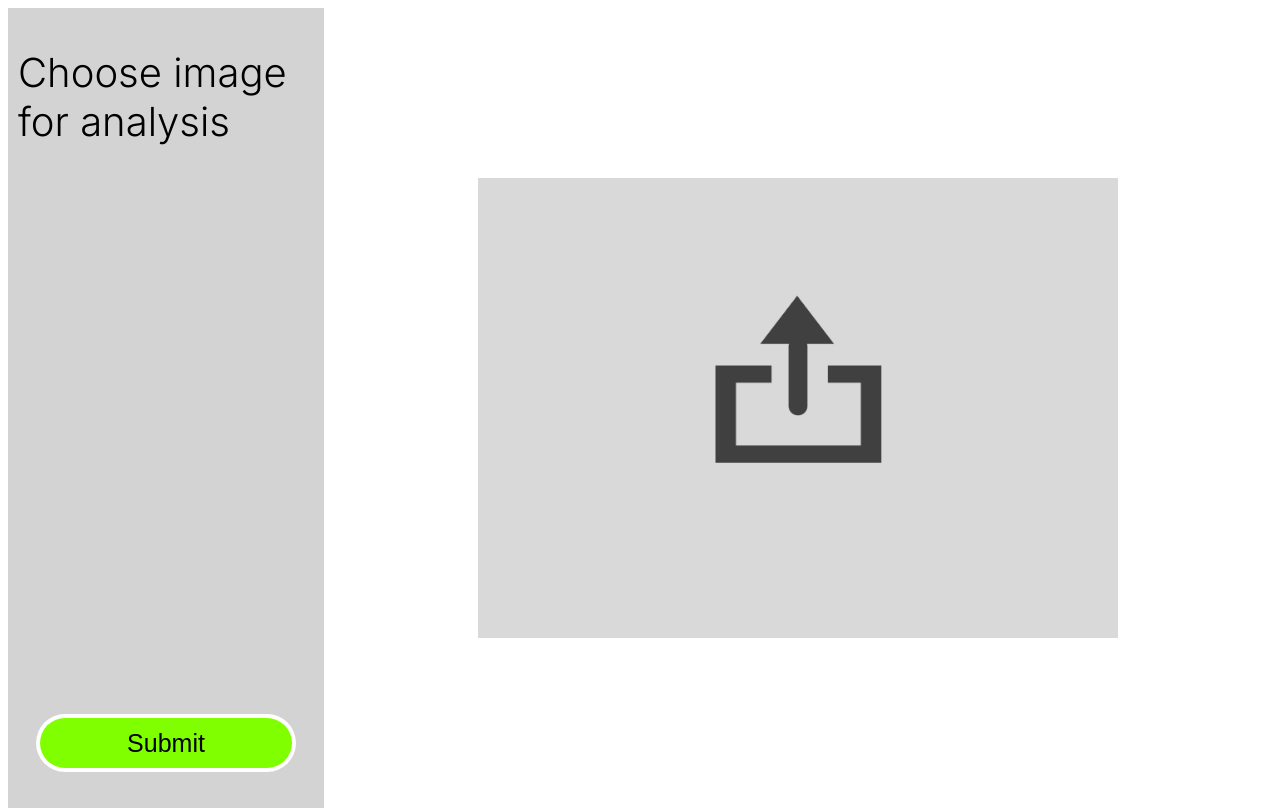
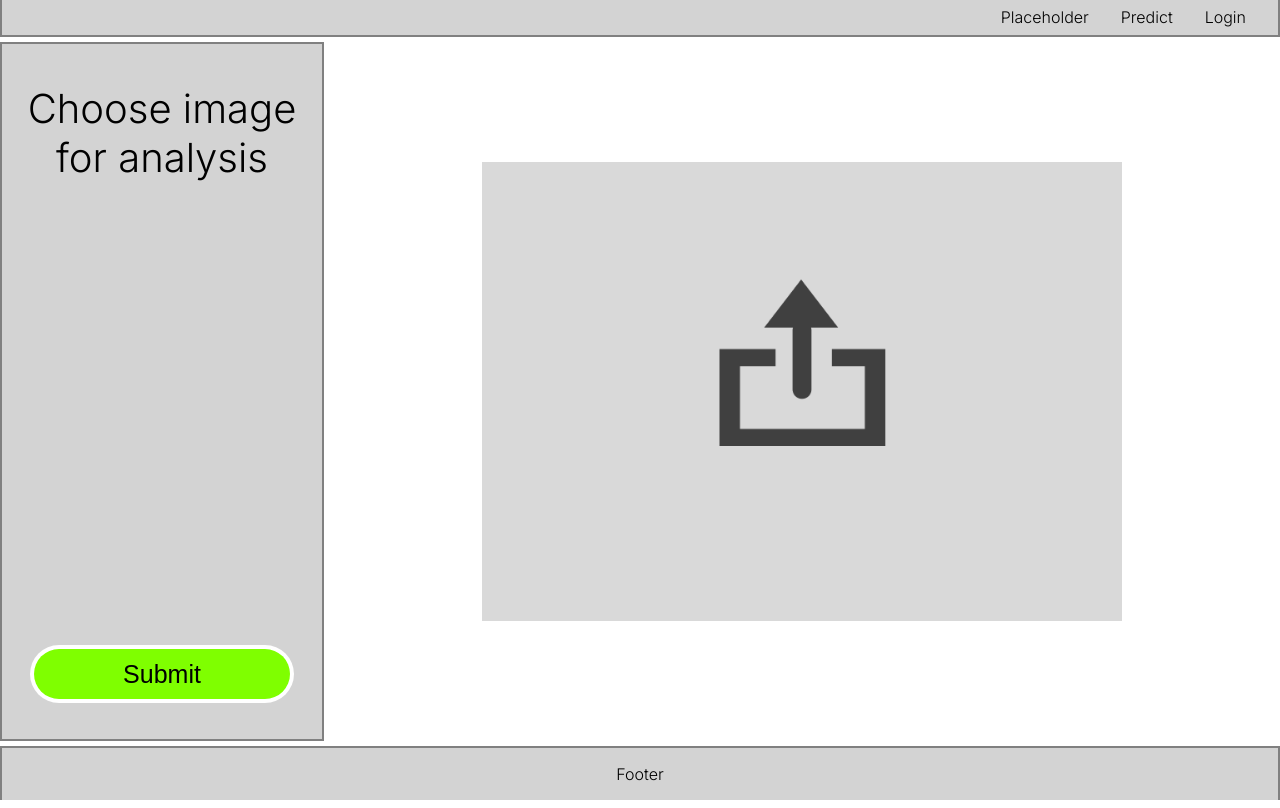
Before and after one commit to szkudlarekPiotr/Plankton_Detector, a Django app: page /detect/ in a window 1280 px wide. Run offline with Django 4.2, Linux system fonts and the light colour scheme.

Commit message:
Add login and sign up logic to the app

```diff
--- a/PlanktonDetector/DetectionApp/urls.py
+++ b/PlanktonDetector/DetectionApp/urls.py
@@ -1,8 +1,12 @@
-from django.urls import path
+from django.urls import path, include
 from . import views
 from django.conf.urls.static import static
 from django.conf import settings
+from django.contrib.auth import urls
 
-urlpatterns = [path("detect/", views.view, name="detect")] + static(
-    settings.MEDIA_URL, document_root=settings.MEDIA_ROOT
-)
+urlpatterns = [
+    path("detect/", views.DetectView.as_view(), name="detect"),
+    path("login/", views.LoginView.as_view(), name="login"),
+    path("logout/", views.logout_view, name="logout"),
+    path("register/", views.SignupView.as_view(), name="signup"),
+] + static(settings.MEDIA_URL, document_root=settings.MEDIA_ROOT)
--- a/PlanktonDetector/DetectionApp/views.py
+++ b/PlanktonDetector/DetectionApp/views.py
@@ -1,37 +1,85 @@
-from django.shortcuts import render
+from django.shortcuts import render, redirect
+from django.views import View
 from .forms import DetectForm
-from .models import DetectImage
-from django.core.files.uploadedfile import SimpleUploadedFile
 from django.conf import settings
 from ultralytics import YOLO
+from django.contrib.auth.forms import AuthenticationForm, UserCreationForm
+from django.contrib.auth import authenticate, login, logout
 
 # Create your views here.
 MODEL = YOLO("best.pt")
 
 
-def view(request):
-    if request.method == "GET":
-        form = DetectForm()
+class DetectView(View):
+    form_class = DetectForm
+    template_name = "upload.html"
+
+    def get(self, request, *args, **kwargs):
+        form = self.form_class()
         return render(request, "upload.html", {"form": form})
-    form = DetectForm(request.POST, request.FILES)
-    if form.is_valid():
-        image = form.save()
-        MODEL.predict(
-            image.image.path,
-            save=True,
-            project=settings.MEDIA_ROOT,
-            name=f"{image.image.name}_predicted",
-            imgsz=[640, 640],
-        )
-        print(f"{settings.BASE_DIR}/predicted2/{image.image.name}")
-        saved = form.is_valid()
-        return render(
-            request,
-            "upload.html",
-            {
-                "img_saved": saved,
-                "img_path": f"{image.image.name}_predicted/{image.image.name.split('/')[-1]}",
-            },
-        )
-    else:
-        return render(request, "upload.html", {"form": form})
+
+    def post(self, request, *args, **kwargs):
+        form = self.form_class(request.POST, request.FILES)
+        if form.is_valid():
+            image = form.save()
+            MODEL.predict(
+                image.image.path,
+                save=True,
+                project=settings.MEDIA_ROOT,
+                name=f"{image.image.name}_predicted",
+                imgsz=[640, 640],
+            )
+            saved = form.is_valid()
+            return render(
+                request,
+                "upload.html",
+                {
+                    "img_saved": saved,
+                    "img_path": f"{image.image.name}_predicted/{image.image.name.split('/')[-1]}",
+                },
+            )
+        else:
+            return render(request, "upload.html", {"form": form})
+
+
+class LoginView(View):
+    form_class = AuthenticationForm
+    template_name = "login_signup.html"
+
+    def get(self, request, *args, **kwargs):
+        form = self.form_class()
+        return render(request, self.template_name, {"form": form})
+
+    def post(self, request, *args, **kwargs):
+        form = self.form_class(data=request.POST)
+        if form.is_valid():
+            user = authenticate(
+                username=form.cleaned_data["username"],
+                password=form.cleaned_data["password"],
+            )
+            if user is not None:
+                login(request, user)
+                return redirect("detect")
+        return render(request, self.template_name, {"form": form})
+
+
+class SignupView(View):
+    form_class = UserCreationForm
+    template_name = "login_signup.html"
+
+    def get(self, request, *args, **kwargs):
+        form = self.form_class()
+        return render(request, self.template_name, {"form": form, "signup": True})
+
+    def post(self, request, *args, **kwargs):
+        form = self.form_class(data=request.POST)
+        if form.is_valid():
+            user = form.save()
+            login(request, user)
+            return redirect("detect")
+        return render(request, self.template_name, {"form": form, "signup": True})
+
+
+def logout_view(request):
+    logout(request)
+    return redirect("detect")
--- /dev/null
+++ b/PlanktonDetector/static/DetectionApp/css/base.css
@@ -0,0 +1,40 @@
+body, html{
+    height:100%;
+    margin: 0px 0px 0px 0px;
+    display:flex;
+    justify-content: center;
+    flex-direction: column;
+    font-family:'Inter', sans-serif;
+}
+
+.top-menu a{
+    text-decoration: none;
+    margin-right: 2rem;
+    color:black;
+}
+
+.top-menu{
+    display: flex;
+    flex-direction: row;
+    height: 5%;
+    justify-content:flex-end;
+    align-items: center;
+    background-color:lightgray;
+    margin-bottom:5px;
+    border: grey solid;
+    border-width: 0px 2px 2px 2px;
+}
+
+
+.footer{
+    display:flex;
+    flex-direction: row;
+    justify-content: center;
+    align-items: center;
+    margin-top: 5px;
+    background-color: lightgray;
+    border: grey solid;
+    border-width: 2px 2px 0px 2px;
+    justify-content: space-evenly;
+    align-items: center;
+}
--- a/PlanktonDetector/static/DetectionApp/css/styles.css
+++ b/PlanktonDetector/static/DetectionApp/css/upload.css
@@ -1,32 +1,34 @@
-html, body, form{
+
+form{
     height:100%;
-    width: 100%;
+    width:100%;
     display:flex;
-    flex-direction: row;
-    font-family:'Inter', sans-serif;
+    flex-direction:row;
+    margin:auto;
 }
+
 
 .side_menu{
     display: flex;
-    justify-content: flex-start;
+    justify-content: center;
     align-items:center;
     flex-direction: column;
     width: 25%;
     background-color: lightgray;
+    border: grey solid;
+    border-width: 2px;
 }
 
 
 #description{
     font-size: 40px;
-    margin-left: 10px;
-    margin-right: 10px;
+    text-align: center;
 }
 
 #submit{
     margin-bottom: 40px;
     background-color: chartreuse;
     margin-top: auto;
-    justify-self: flex-end;
     height: 50px;
     width: 80%;
     border-radius: 25px;
@@ -44,7 +46,6 @@ html, body, form{
 
 
 .upload_button{
-    justify-self: right;
     display:flex;
     justify-content: flex-start;
     align-items: flex-start;
--- /dev/null
+++ b/PlanktonDetector/templates/base.html
@@ -0,0 +1,30 @@
+{% load static %}
+
+<!DOCTYPE html>
+<html lang="en">
+<head>
+    <meta charset="UTF-8">
+    <meta name="viewport" content="width=device-width, initial-scale=1.0">
+    <link rel="preconnect" href="https://fonts.googleapis.com">
+    <link rel="preconnect" href="https://fonts.gstatic.com" crossorigin>
+    <link href="https://fonts.googleapis.com/css2?family=Inter:wght@300&display=swap" rel="stylesheet">
+    <link rel="stylesheet" href="{% static 'DetectionApp/css/base.css' %}">
+    {%block extracss%}{%endblock extracss%}
+    <title>Plankton Detector</title>
+</head>
+<body>
+    <div class="top-menu">
+        <a href="#">Placeholder</a>
+        <a href="{% url 'detect' %}">Predict</a>
+        {% if user.is_authenticated %}
+        <a href="{% url 'logout' %}">Logout {{user}}</a>
+        {%else%}
+        <a href="{% url 'login' %}">Login</a>
+        {%endif%}
+    </div>
+    {%block content%}{%endblock content%}
+    <div class="footer">
+    <p>Footer</p>
+    </div>
+</body>
+</html>
--- a/PlanktonDetector/templates/upload.html
+++ b/PlanktonDetector/templates/upload.html
@@ -1,16 +1,9 @@
-<!DOCTYPE html>
-<html lang="en">
-{% load static %}
-<head>
-    <meta charset="UTF-8">
-    <meta name="viewport" content="width=device-width, initial-scale=1.0">
-    <title>Plankton Detector</title>
-    <link rel="stylesheet" href="{% static 'DetectionApp/css/styles.css' %}">
-    <link rel="preconnect" href="https://fonts.googleapis.com">
-    <link rel="preconnect" href="https://fonts.gstatic.com" crossorigin>
-    <link href="https://fonts.googleapis.com/css2?family=Inter:wght@300&display=swap" rel="stylesheet">
-</head>
-<body>
+{% extends 'base.html' %}
+{%load static%}
+{%block extracss%}
+<link rel="stylesheet" href="{%static 'DetectionApp/css/upload.css' %}">
+{%endblock extracss%}
+{%block content%}
     <form method="POST" enctype="multipart/form-data">
         {% csrf_token %}
     <div class="side_menu">
@@ -50,5 +43,4 @@
         });
     </script>
     </form>
-</body>
-</html>
+    {%endblock content%}
```
Also changed, not shown: PlanktonDetector/PlanktonDetector/settings.py (+5 -3 lines), PlanktonDetector/static/DetectionApp/css/login_signup.css (added, +33 -0 lines), PlanktonDetector/templates/login_signup.html (added, +25 -0 lines), PlanktonDetector/db.sqlite3.
